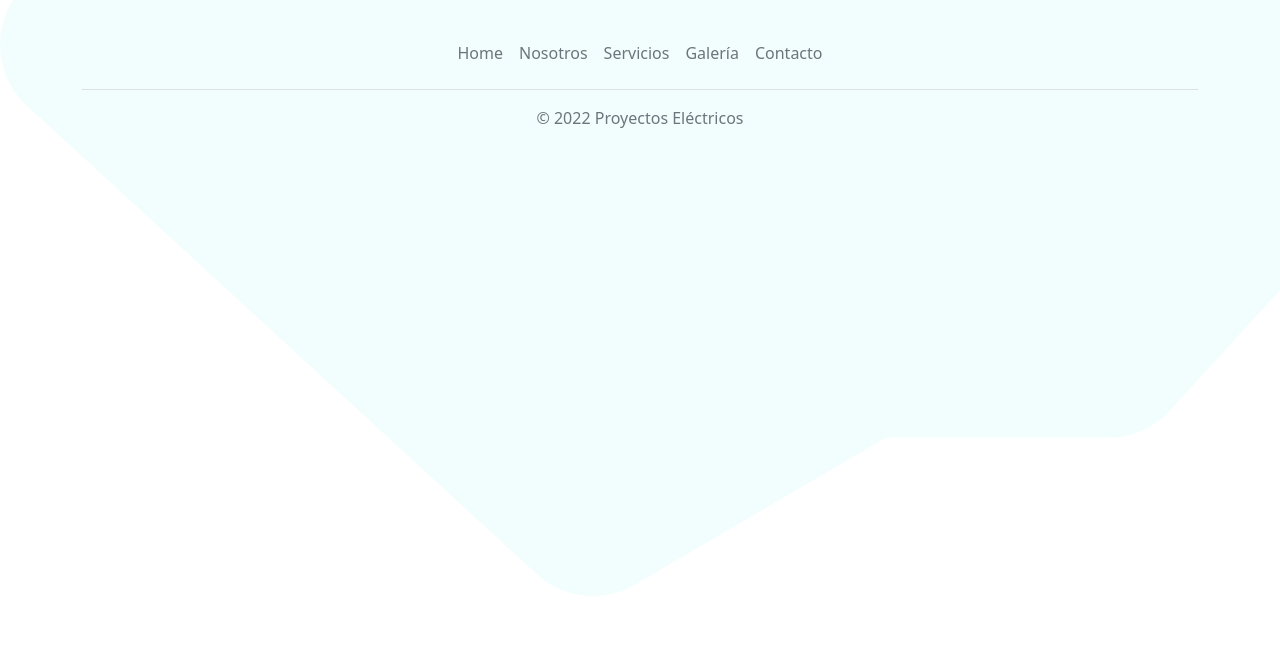
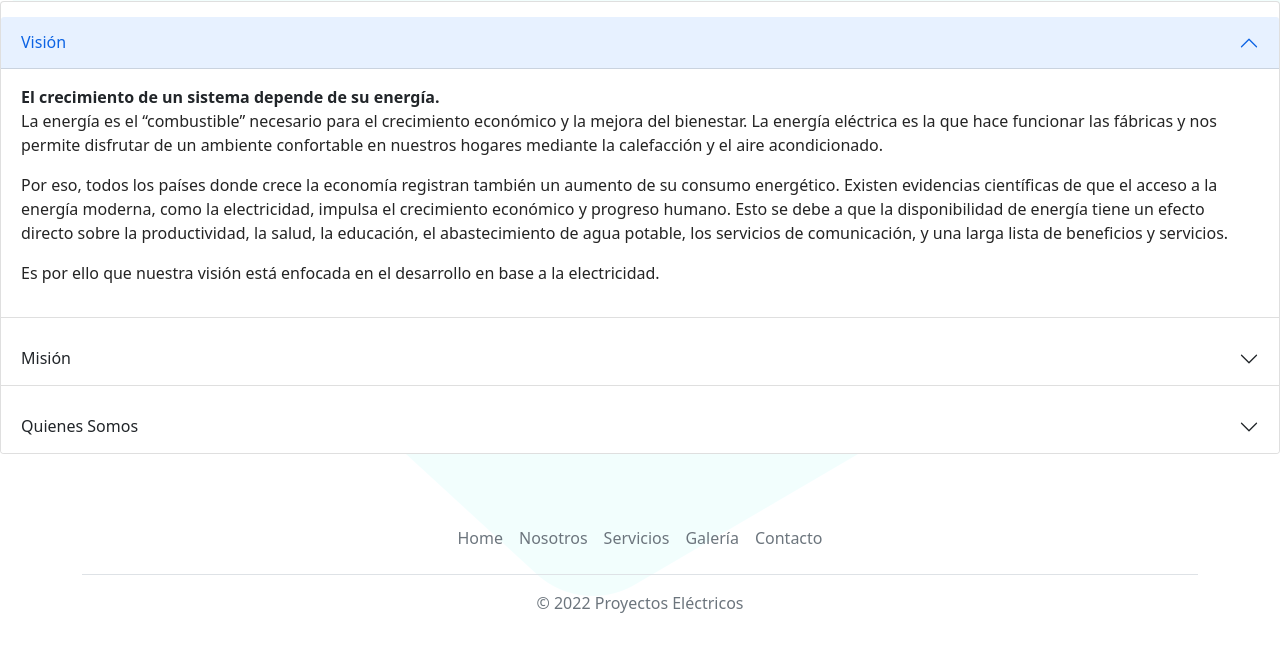
Before and after one commit to pabloskog2/Mi-Primera-Web, a website: page pages/nosotros.html in a window 1280 px wide. Shown: the part 160-807 px from the top of the page. Drawn offline with nearby package versions, Linux system fonts and the light colour scheme.

Commit message:
agregando pagina de nosotros

```diff
--- a/pages/nosotros.html
+++ b/pages/nosotros.html
@@ -46,7 +46,51 @@
 
 <!-- Inicio Mision/Vision -->
 <main>
-    <h1>Misión, Visión y Quiénes Somos</h1>
+
+    <div class="accordion" id="accordionPanelsStayOpenExample">
+        <h1 class="m-3">Visión, Misión y Quienes Somos</h1>
+        <div class="accordion-item">
+            <h2 class="accordion-header" id="panelsStayOpen-headingOne">
+                <button class="accordion-button" type="button" data-bs-toggle="collapse" data-bs-target="#panelsStayOpen-collapseOne" aria-expanded="true" aria-controls="panelsStayOpen-collapseOne">
+                Visión
+                </button>
+            </h2>
+            <div id="panelsStayOpen-collapseOne" class="accordion-collapse collapse show" aria-labelledby="panelsStayOpen-headingOne">
+                <div class="accordion-body">
+                    <strong>El crecimiento de un sistema depende de su energía.</strong>
+                    <p> La energía es el “combustible” necesario para el crecimiento económico y la mejora del bienestar. La energía eléctrica es la que hace funcionar las fábricas y nos permite disfrutar de un ambiente confortable en nuestros hogares mediante la calefacción y el aire acondicionado. </p>
+                    <p> Por eso, todos los países donde crece la economía registran también un aumento de su consumo energético. Existen evidencias científicas de que el acceso a la energía moderna, como la electricidad, impulsa el crecimiento económico y progreso humano. Esto se debe a que la disponibilidad de energía tiene un efecto directo sobre la productividad, la salud, la educación, el abastecimiento de agua potable, los servicios de comunicación, y una larga lista de beneficios y servicios. </p>
+                    <p> Es por ello que nuestra visión está enfocada en el desarrollo en base a la electricidad. </p>
+                </div>
+            </div>
+        </div>
+        <div class="accordion-item">
+            <h2 class="accordion-header" id="panelsStayOpen-headingTwo">
+                <button class="accordion-button collapsed" type="button" data-bs-toggle="collapse" data-bs-target="#panelsStayOpen-collapseTwo" aria-expanded="true" aria-controls="panelsStayOpen-collapseTwo">
+                Misión
+                </button>
+            </h2>
+        <div id="panelsStayOpen-collapseTwo" class="accordion-collapse collapse" aria-labelledby="panelsStayOpen-headingTwo">
+            <div class="accordion-body">
+                <strong>Estamos a cargo de hacer funcionar al mundo con sus recursos.</strong>
+                <p> Nos interesa hacer evolucionar al ecosistema industrial de manera natural utilizando energias renovables según las necesidades y las nuevas tecnologías. </p>
+            </div>
+        </div>
+        </div>
+        <div class="accordion-item">
+            <h2 class="accordion-header" id="panelsStayOpen-headingThree">
+                <button class="accordion-button collapsed" type="button" data-bs-toggle="collapse" data-bs-target="#panelsStayOpen-collapseThree" aria-expanded="true" aria-controls="panelsStayOpen-collapseThree">
+                Quienes Somos
+                </button>
+            </h2>
+        <div id="panelsStayOpen-collapseThree" class="accordion-collapse collapse" aria-labelledby="panelsStayOpen-headingThree">
+            <div class="accordion-body">
+                <strong> Somos profesionales de la industria de electricidad y tecnología </strong>
+                <p> Somos un grupo de ingenieros eléctricos que con ayuda de la tecnología intentamos optimizar de manera eficiente el uso de la energía, contribuyendo al medio ambiente. </p>
+            </div>
+        </div>
+        </div>
+    </div>
 </main>
 <!-- Final Mision/Vision -->
 
@@ -65,5 +109,6 @@
 </div>
 <!-- Final Footer -->
 
+<script src="https://cdn.jsdelivr.net/npm/bootstrap@5.0.2/dist/js/bootstrap.bundle.min.js" integrity="sha384-MrcW6ZMFYlzcLA8Nl+NtUVF0sA7MsXsP1UyJoMp4YLEuNSfAP+JcXn/tWtIaxVXM" crossorigin="anonymous"></script>
 </body>
 </html>
```
Also changed, not shown: pages/contacto.html (+1 -0 lines), 1 other file.
